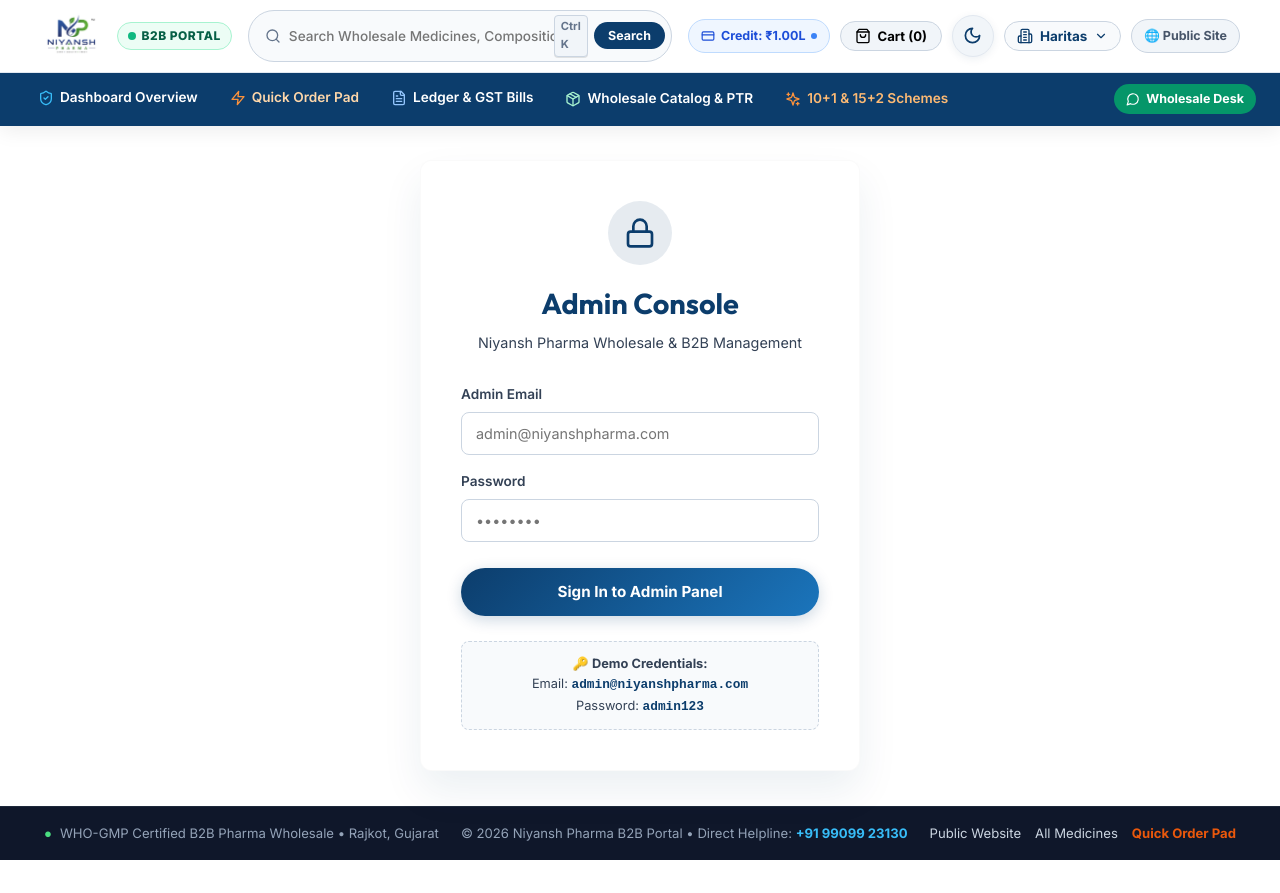
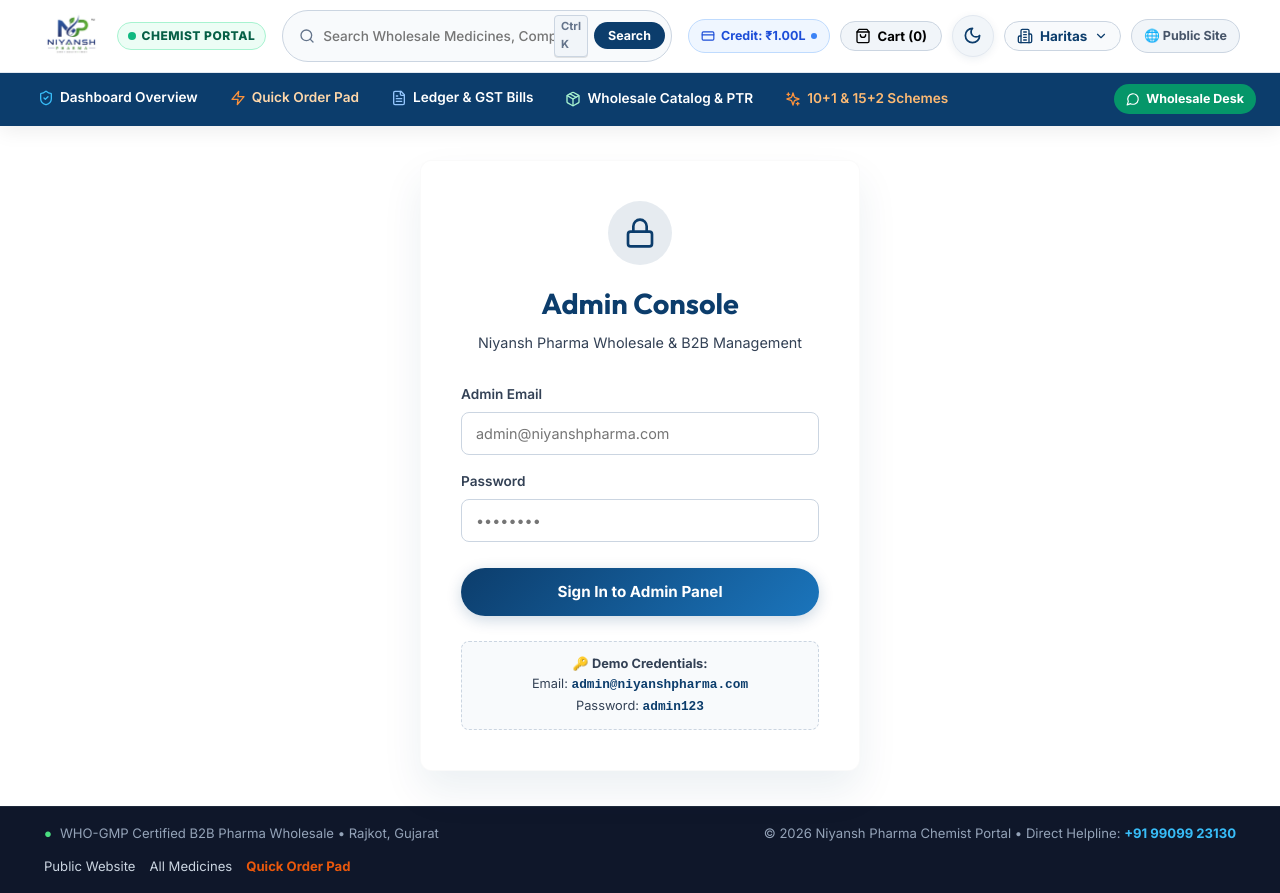
Before and after one commit to hita26/niyash, a React (Vite) app in the folder frontend/: page /admin in a window 1280 px wide. Before the commit the page ends 860 px from the top, so only its background shows below. Built offline with nearby package versions, Linux system fonts and the light colour scheme.

Commit message:
Update portal badge and navigation: replace B2B Portal with Chemist Portal across header and navigation

```diff
--- a/frontend/src/components/Footer.jsx
+++ b/frontend/src/components/Footer.jsx
@@ -17,7 +17,7 @@ function Footer({ compact = false }) {
             <span>WHO-GMP Certified B2B Pharma Wholesale • Rajkot, Gujarat</span>
           </div>
           <div>
-            © {new Date().getFullYear()} Niyansh Pharma B2B Portal • Direct Helpline: <a href="tel:+919909923130" style={{ color: '#38bdf8', fontWeight: '700' }}>+91 99099 23130</a>
+            © {new Date().getFullYear()} Niyansh Pharma Chemist Portal • Direct Helpline: <a href="tel:+919909923130" style={{ color: '#38bdf8', fontWeight: '700' }}>+91 99099 23130</a>
           </div>
           <div style={{ display: 'flex', gap: '14px' }}>
             <Link to="/" style={{ color: '#cbd5e1', textDecoration: 'none' }}>Public Website</Link>
--- a/frontend/src/components/Header.jsx
+++ b/frontend/src/components/Header.jsx
@@ -187,7 +187,7 @@ function Header({ cartCount, onOpenCart, searchTerm, setSearchTerm, user, onLogo
               <div style={{ display: 'inline-flex', alignItems: 'center', gap: '6px', backgroundColor: '#ecfdf5', border: '1px solid #a7f3d0', padding: '3px 10px', borderRadius: '20px' }}>
                 <span style={{ width: '8px', height: '8px', borderRadius: '50%', backgroundColor: '#10b981', display: 'inline-block' }}></span>
                 <span style={{ fontSize: '0.75rem', fontWeight: '800', color: '#065f46', letterSpacing: '0.5px', textTransform: 'uppercase' }}>
-                  B2B Portal
+                  Chemist Portal
                 </span>
               </div>
             </div>
@@ -970,10 +970,10 @@ function Header({ cartCount, onOpenCart, searchTerm, setSearchTerm, user, onLogo
                     alignItems: 'center',
                     gap: '6px'
                   }}
-                  title="Open B2B Portal"
+                  title="Open Chemist Portal"
                 >
                   <ShieldCheck size={15} color="#059669" />
-                  <span>B2B Portal ➔</span>
+                  <span>Chemist Portal ➔</span>
                 </Link>
 
                 <div style={{ position: 'relative' }}>
@@ -1276,7 +1276,7 @@ function Header({ cartCount, onOpenCart, searchTerm, setSearchTerm, user, onLogo
                     onClick={() => setIsMobileMenuOpen(false)}
                     style={{ backgroundColor: '#059669', color: '#ffffff', padding: '7px 10px', borderRadius: '6px', fontSize: '0.8rem', fontWeight: '700', textAlign: 'center', textDecoration: 'none' }}
                   >
-                    B2B Portal
+                    Chemist Portal
                   </Link>
                   <Link
                     to="/quick-order"
--- a/frontend/src/components/MobileBottomNav.jsx
+++ b/frontend/src/components/MobileBottomNav.jsx
@@ -243,7 +243,7 @@ function MobileBottomNav({ cartCount, onOpenCart, isB2BPortal }) {
             }}
           >
             <ShieldCheck size={20} strokeWidth={2.5} color="#059669" />
-            <span>B2B Portal</span>
+            <span>Chemist Portal</span>
           </Link>
 
           {/* Quick Order */}
--- a/frontend/src/pages/OutstandingLedger.jsx
+++ b/frontend/src/pages/OutstandingLedger.jsx
@@ -636,7 +636,7 @@ Rajkot, Gujarat`);
             <h1 style={{ margin: 0, fontSize: '1.8rem', color: '#0c3d6c', display: 'flex', alignItems: 'center', gap: '10px' }}>
               <span>📊 Retailer Outstanding Ledger</span>
               <span style={{ fontSize: '0.8rem', backgroundColor: '#e0f2fe', color: '#0369a1', padding: '4px 10px', borderRadius: '20px', fontWeight: 700 }}>
-                Live B2B Portal
+                Live Chemist Portal
               </span>
             </h1>
           </div>
```
